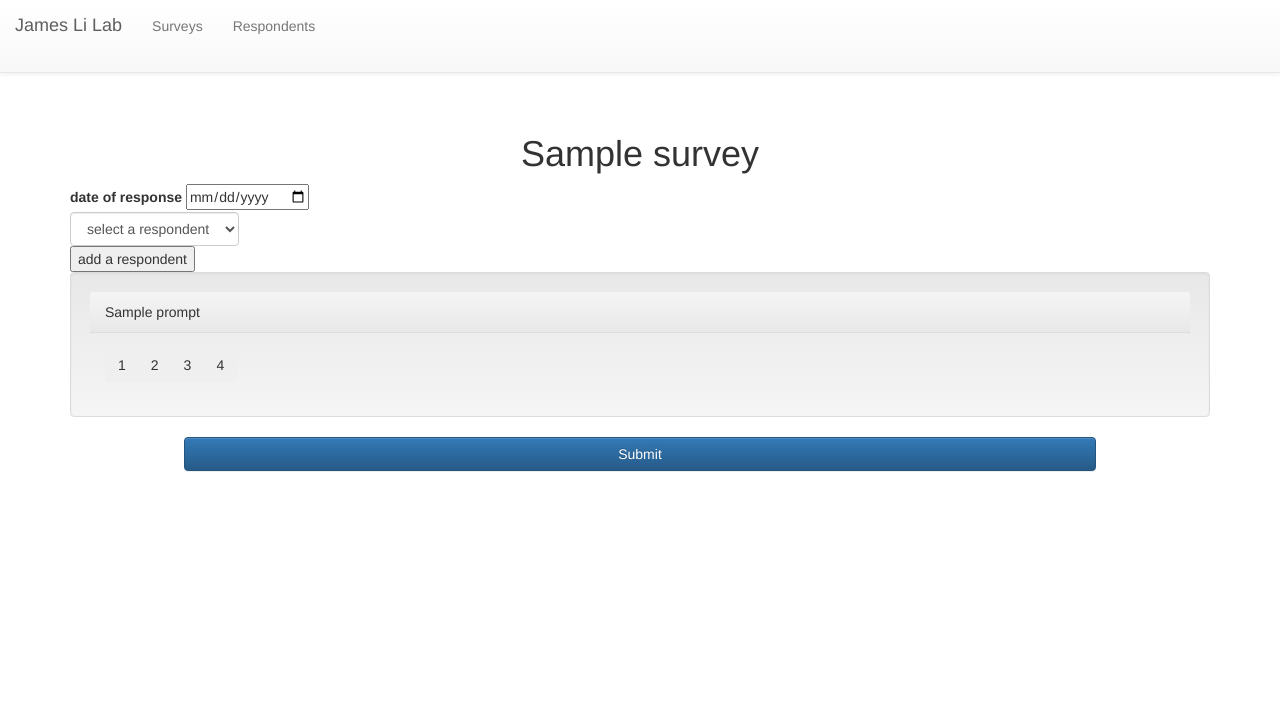
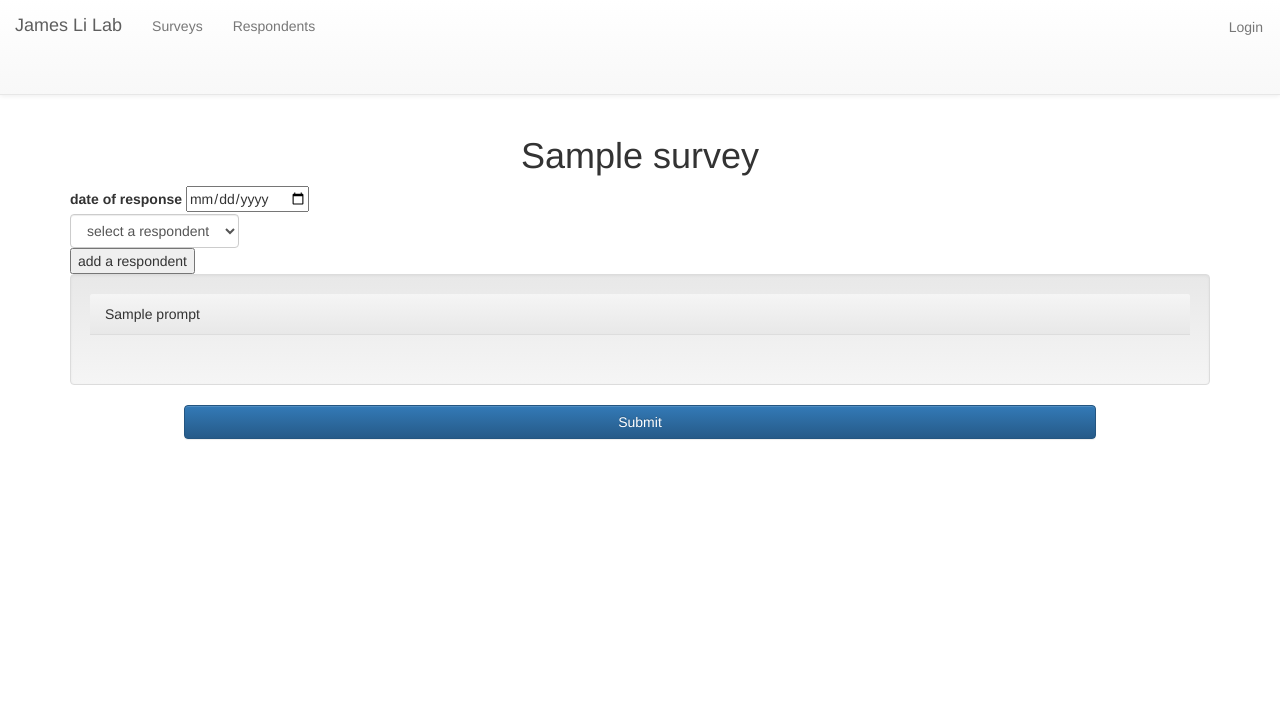
Before and after one commit to rrlittle/db, a Django app: template templates/db/submit_survey.html in a window 1280 px wide. Shown: the top 711 px of the page. Run offline with Django 3.2, Linux system fonts and the light colour scheme; the template is opened without the code that fills it: most values are stand-ins (such as "Sample title", 1, 10 or a date in 2020); some libraries are stand-ins or nearby versions.

Commit message:
added logout login functionality. still need to set up accounts by hand

```diff
--- a/models.py
+++ b/models.py
@@ -121,6 +121,7 @@ class Choice_Group(models.Model):  #
 				'id': choice.id,
 				})
 		return choices
+
 
 class Question(models.Model):
 	''' this is the actual question including the prompt and possible
--- a/templates/db/base_template.html
+++ b/templates/db/base_template.html
@@ -17,7 +17,6 @@
 </head>
 
 <body>
- {{ foo }}
   <div class="container">
     <!-- Static navbar -->
     <nav class="navbar navbar-default navbar-fixed-top">
@@ -32,6 +31,18 @@
             <li><a href="{% url "db:surveys" %}">Surveys</a></li>
             <li><a href="{% url "db:respondents" %}">Respondents</a></li>
           </ul>
+        <div class="navbar">
+          <ul class="nav navbar-nav navbar-right">
+            {% if user.is_authenticated %}
+              <li style="padding-top:15px;padding-bottom:15px;"> Welcome {{user.username}}</li>
+              <li>
+                <a href="{% url "logout" %}">logout </a>
+              </li>
+            {% else %}
+              <li><a href="{% url "login" %}">Login</a></li>
+             {% endif %}
+          </ul>
+        </div>
       </div>
       </div>
     </nav>
--- a/templates/db/submit_subtempls/question.html
+++ b/templates/db/submit_subtempls/question.html
@@ -10,10 +10,7 @@
 		data-datatype="{{surveyquestion.question.choice_group.datatype}}"
 		data-ui="{{surveyquestion.question.choice_group.ui}}">
 
-		<div class="btn-group"
-			data-toggle="button"
-			role="group"
-			style="display:inline-block">
+		<div>
 
 			{# choice group enforces a single data type and ui for every choice #}
 			{% for choice in surveyquestion.question.choice_group.choice_defs %}
@@ -31,14 +28,7 @@
 				{% endif %}
 			{% endfor %}
 
-			<div class="btn-toolbar" role="toolbar">
-				<div class="btn-group" role="group">
-				  <button type="button" class="btn btn-secondary">1</button>
-				  <button type="button" class="btn btn-secondary">2</button>
-				  <button type="button" class="btn btn-secondary">3</button>
-				  <button type="button" class="btn btn-secondary">4</button>
-				</div>
-			</div>
+
 		</div>
 	</div>
 </div>
--- a/urls.py
+++ b/urls.py
@@ -1,5 +1,4 @@
 from django.conf.urls import url
-
 from . import views
 
 urlpatterns = [
@@ -13,4 +12,5 @@ urlpatterns = [
     url(r'^surveys/post$', views.post_survey,
         name='post_survey'),
     url(r'^$', views.index, name='index'),
+    url(r'^index$', views.index),
 ]
```
Also changed, not shown: templates/db/submit_subtempls/radio_choice.html (+5 -27 lines), templates/registration/login.html (added, +11 -0 lines), views.py (+6 -6 lines), readme.txt. Lines whose indentation alone changed are shown as unchanged.
